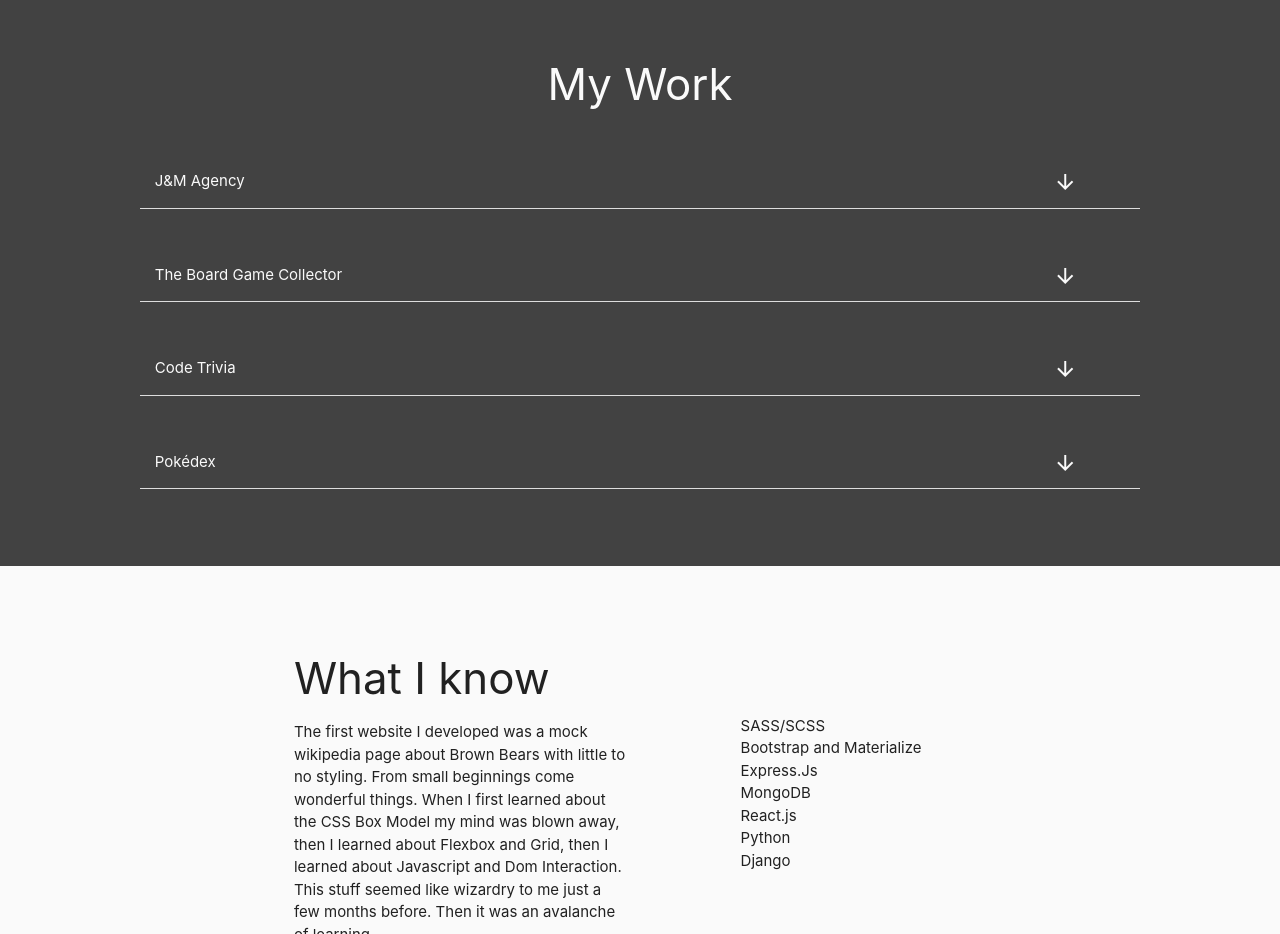
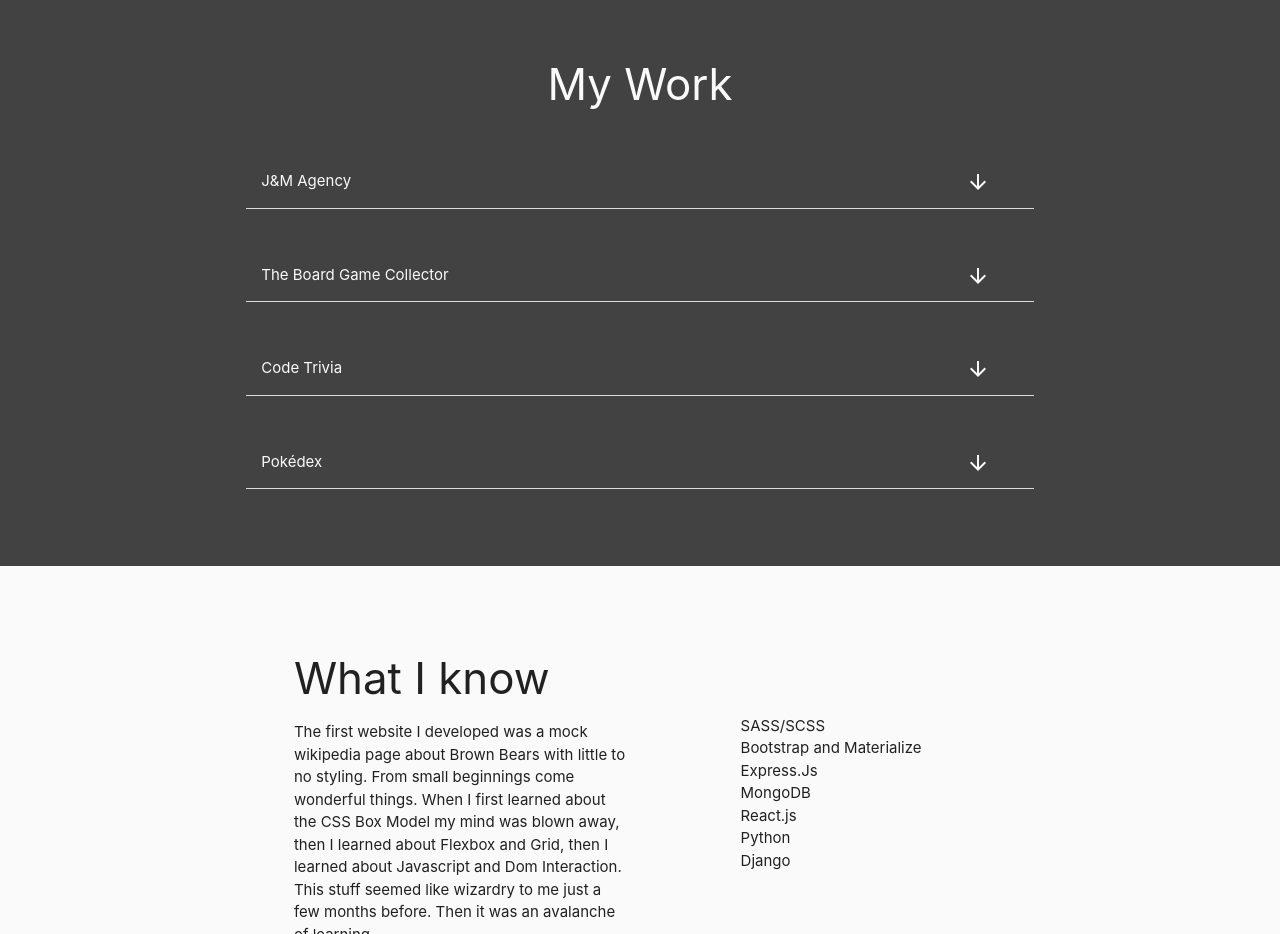
Before and after one commit to dlousa92/dlousa92.github.io, a plain HTML site: page index.html in a window 1280 px wide. Shown: the part 1060-1994 px from the top of the page. Drawn offline with Linux system fonts and the light colour scheme; some icons are missing.

Commit message:
reposition project section on bigger screens

```diff
--- a/index.html
+++ b/index.html
@@ -37,7 +37,7 @@
       <main>
         <section class='projects grey-text text-lighten-5 container row'>
           <h3 class='projectheader col s12'>My Work</h3>
-          <ul class='col s12 l10 offset-l1 collapsible projects'>
+          <ul class='col s12 m10 offset-m1 l8 offset-l2 collapsible projects'>
             <li class='projectlink'>
               <div class='collapsible-header projecttitle'>J&M Agency<i class='material-icons'>arrow_downward</i></div>
               <div class='collapsible-body'>J&M Agency is a website designed for an Insurance and Travel business located in Newark, New Jersey.</div>
```
